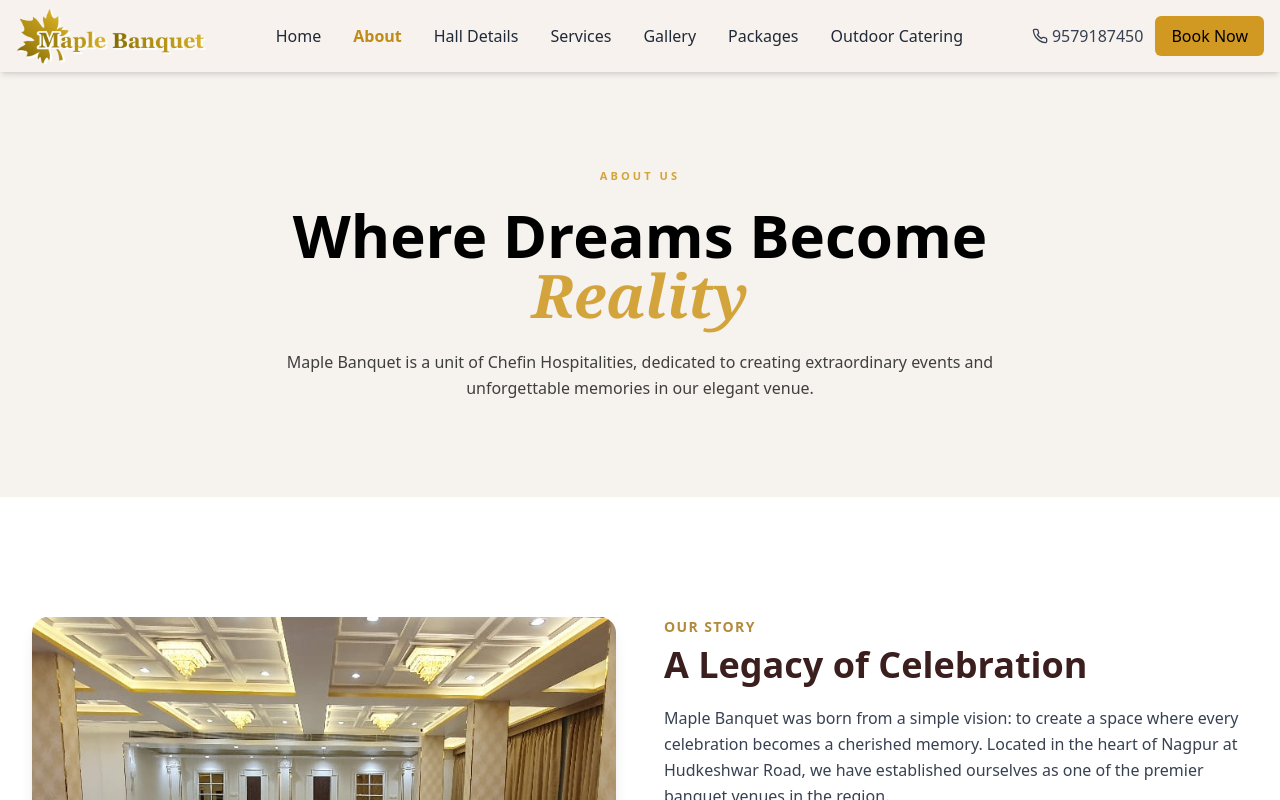
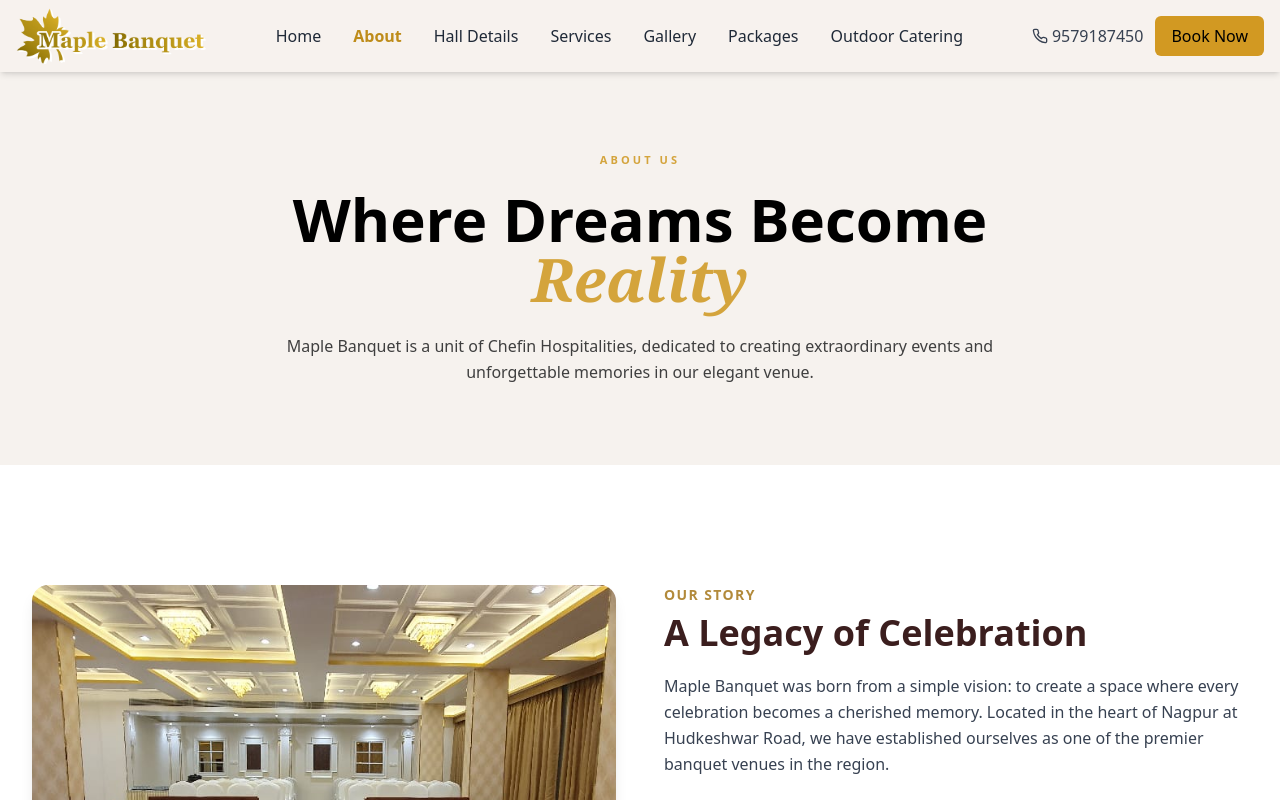
Before and after one commit to JaiPatel0916/Maple-Banquet-hall, a React (Vite) app in the folder frontend/: page /about in a window 1280 px wide. Shown: the top 800 px of the page. Built offline with nearby package versions, Linux system fonts and the light colour scheme.

Commit message:
mantain consistency accros all the section

```diff
--- a/frontend/src/components/About/AboutHeroSection.jsx
+++ b/frontend/src/components/About/AboutHeroSection.jsx
@@ -2,7 +2,7 @@
 
 const AboutHeroSection = () => {
   return (
-    <section className="bg-[#f6f2ee] py-24 md:py-22">
+    <section className="bg-[#f6f2ee] py-20 md:py-22">
       <div className="max-w-5xl mx-auto px-6 text-center">
 
         {/* Small label */}
--- a/frontend/src/components/Contact/ContactForm.jsx
+++ b/frontend/src/components/Contact/ContactForm.jsx
@@ -62,7 +62,7 @@
   };
 
   return (
-    <section className="relative bg-[#f6f2ee] py-[50px]">
+    <section className="relative bg-[#FFFFFF py-[50px]">
       <div className="max-w-[1200px] mx-auto px-6 grid grid-cols-1 lg:grid-cols-2 gap-16 items-center">
 
         <div>
--- a/frontend/src/components/Contact/ContactUs.jsx
+++ b/frontend/src/components/Contact/ContactUs.jsx
@@ -3,7 +3,7 @@
 
 const ContactHeader = () => {
   return (
-    <section className="bg-[#f6f2ee] py-[80px]">
+    <section className="bg-[#f6f2ee] py-[120px]">
       <div className="mx-auto max-w-[1320px] px-6 text-center">
 
         <motion.p
--- a/frontend/src/components/OutdoorCatering/OutdoorCateringHero.jsx
+++ b/frontend/src/components/OutdoorCatering/OutdoorCateringHero.jsx
@@ -1,6 +1,6 @@
 const OutdoorCateringHero = () => {
     return (
-        <section className="relative h-[50vh]  min-h-[360px] w-full overflow-hidden">
+        <section className="relative h-[50vh]  min-h-[400px] w-full overflow-hidden">
 
             <div className="absolute inset-0 bg-[#f3ece5] " />
 
```
